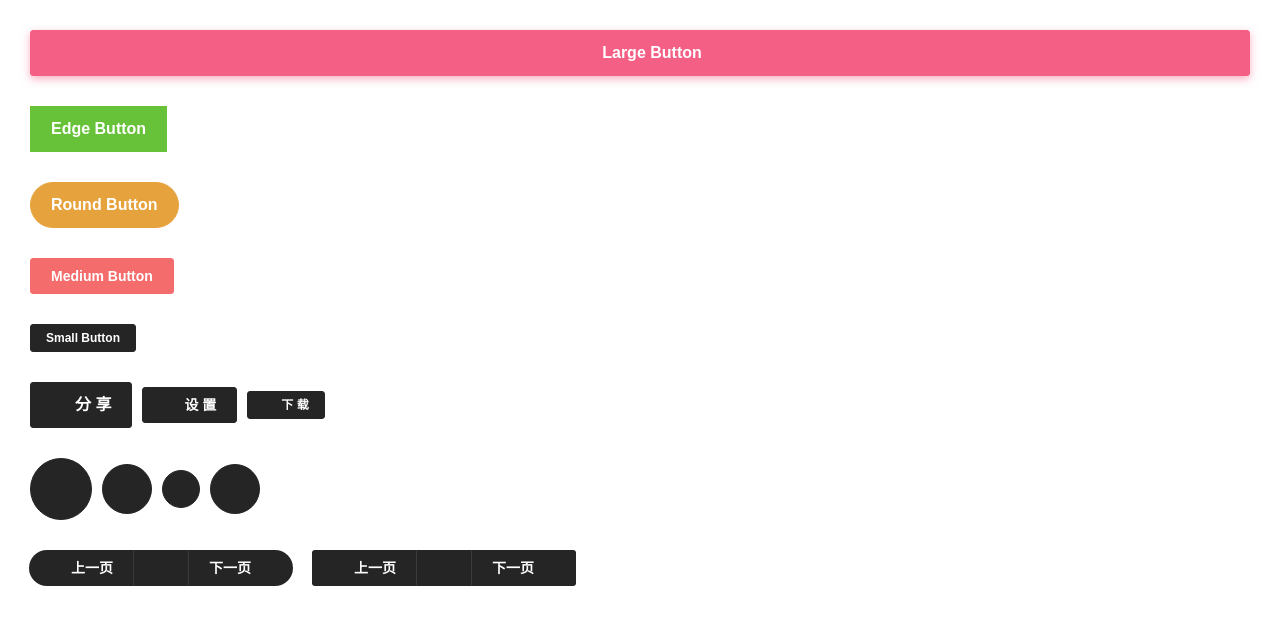
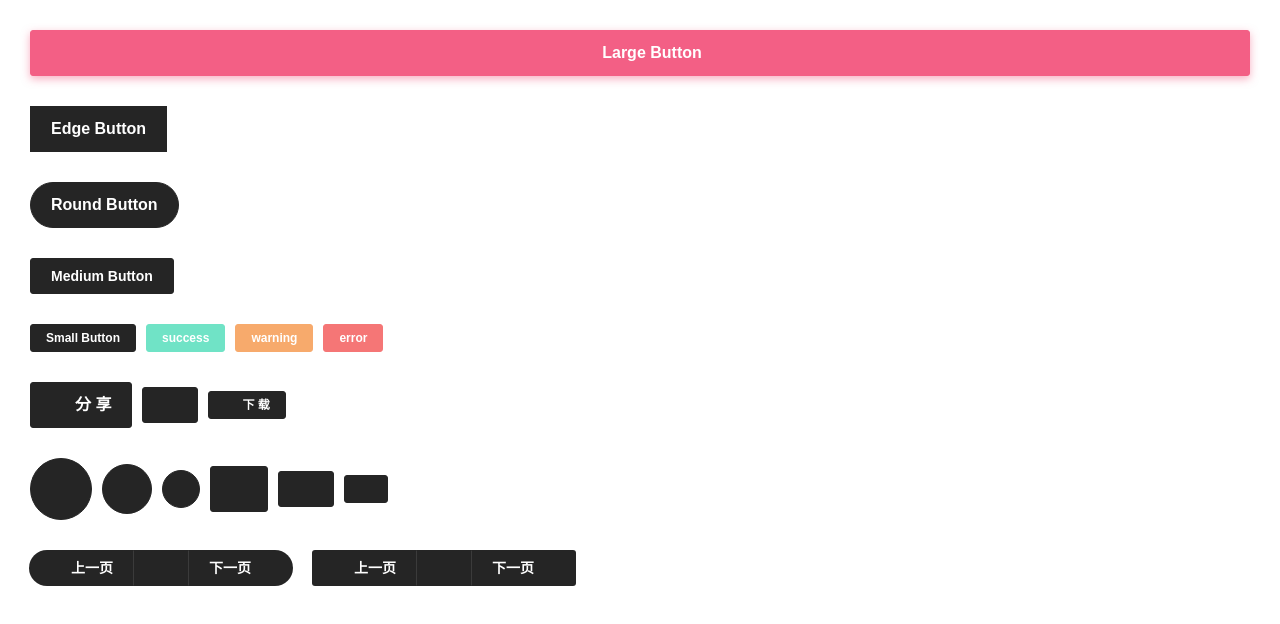
Before and after one commit to funny-man/uzi-vue, a Vue app: page / in a window 1280 px wide. Shown: the top 624 px of the page. Built offline with nearby package versions, Linux system fonts and the light colour scheme.

Commit message:
添加辅助色

```diff
--- a/src/App.vue
+++ b/src/App.vue
@@ -2,23 +2,29 @@
   <div id="app">
     <z-button type="primary" shadow block loading>Large Button</z-button>
     <div class="gap" ref="test" style="width:100px"/>
-    <z-button type="success" edge >Edge Button</z-button>
+    <z-button edge >Edge Button</z-button>
     <div class="gap"/>
-    <z-button type="warning" round @click="goShares" :loading="isLoading">Round Button</z-button>
+    <z-button round @click="goShares" :loading="isLoading">Round Button</z-button>
     <div class="gap"/>
-    <z-button type="error" size="medium">Medium Button</z-button>
+    <z-button size="medium">Medium Button</z-button>
     <div class="gap"/>
-    <z-button size="small">Small Button</z-button>
+    <z-button class="my-icon" size="small">Small Button</z-button>
+    <z-button class="my-icon" type="success" size="small">success</z-button>
+    <z-button class="my-icon" type="warning" size="small">warning</z-button>
+    <z-button class="my-icon" type="error" size="small">error</z-button>
     <div class="gap"/>
     <z-button class="my-icon" loading>分 享</z-button>
-    <z-button class="my-icon" size="medium" icon="settings">设 置</z-button>
+    <z-button class="my-icon" size="medium" icon="settings"></z-button>
     <z-button class="my-icon" size="small" icon="download">下 载</z-button>
     <div class="gap"/>
     <z-button class="my-icon one" circle @click="goShares" :loading="isLoading" icon="shares">
     </z-button>
     <z-button class="my-icon two" circle icon="shares"></z-button>
     <z-button class="my-icon three" circle icon="shares"></z-button>
-    <z-button class="my-icon" circle loading></z-button>
+     <z-button class="my-icon" @click="goShares" :loading="isLoading" icon="shares">
+    </z-button>
+    <z-button class="my-icon" size="medium" icon="shares"></z-button>
+    <z-button class="my-icon" size="small" icon="shares"></z-button>
     <div class="gap"/>
     <z-button-group style="margin-right:20px;margin-bottom:20px">
       <z-button round size="medium" icon="left">上一页</z-button>
--- a/src/sass/var.scss
+++ b/src/sass/var.scss
@@ -29,9 +29,9 @@ $fontColor-white: #fff;
 $fontColor-black: #000;
 
 // 辅助色
-$color-success: #67c23a;
-$color-warning: #e6a23c;
-$color-error: #f56c6c;
+$color-success: #70E3C6;
+$color-warning: #F7AA6C;
+$color-error: #F57676;
 // $color-info: #909399;
 
 // $--color-success-light: mix($--color-white, $--color-success, 80%);
```
